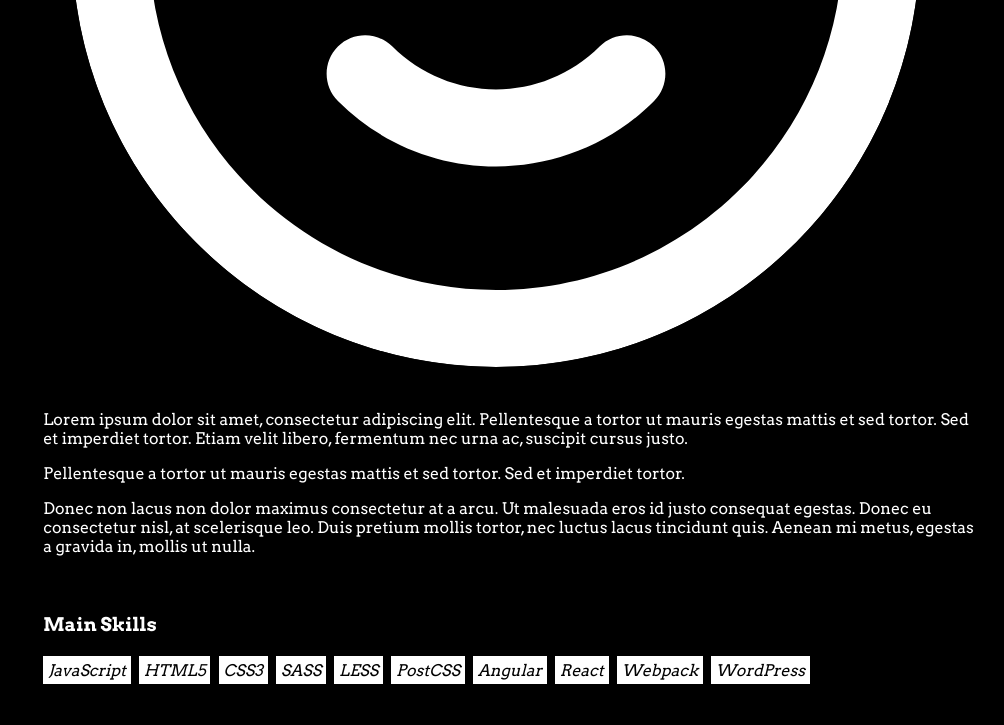
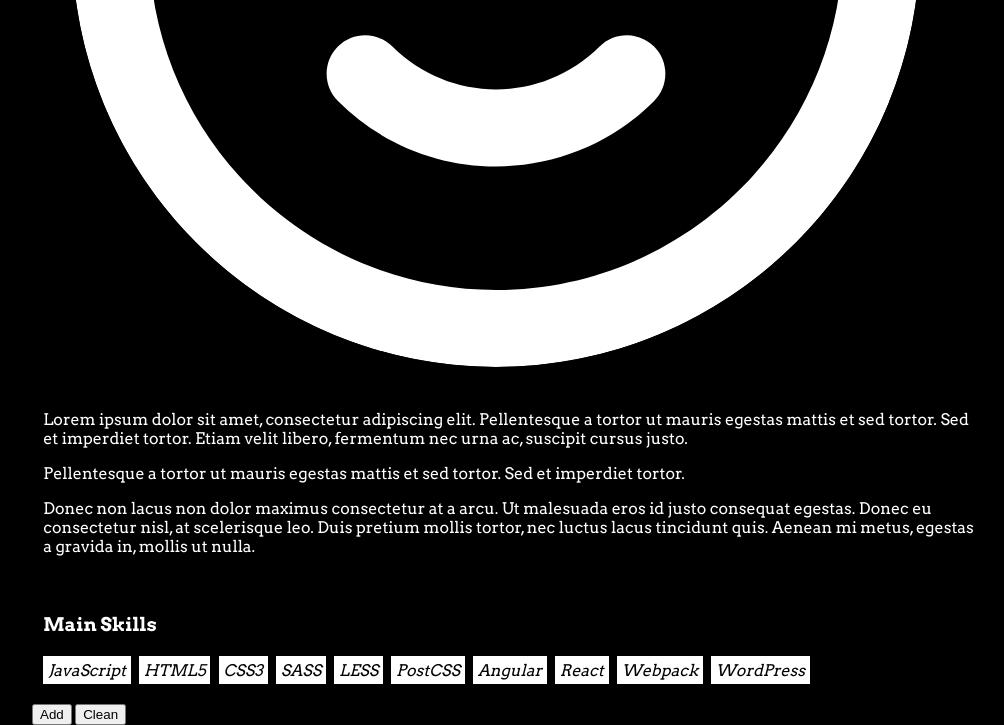
Before and after one commit to fellyph/pwa-tutorial, a website built with webpack: page src/index.html in a window 1280 px wide. Shown: the part 588-1313 px from the top of the page, without its empty margins (128-1132 px from the left). Before the commit the page ends 1292 px from the top, so only its background shows below. Built offline with nearby package versions, Linux system fonts and the light colour scheme.

Commit message:
adding buttons

```diff
--- a/src/index.html
+++ b/src/index.html
@@ -95,7 +95,11 @@
 						<li class="skills__item">WordPress</li>
 					</ul>
 				</header>
-			</article>
+      </article>
+      <article class="badingAPI">
+        <button class="badingAPI__add">Add</button>
+        <button class="badingAPI__clean">Clean</button>
+      </article>
 	  </section>
 	</body>
   </html>
```
Also changed, not shown: src/js/badging.js (added).
